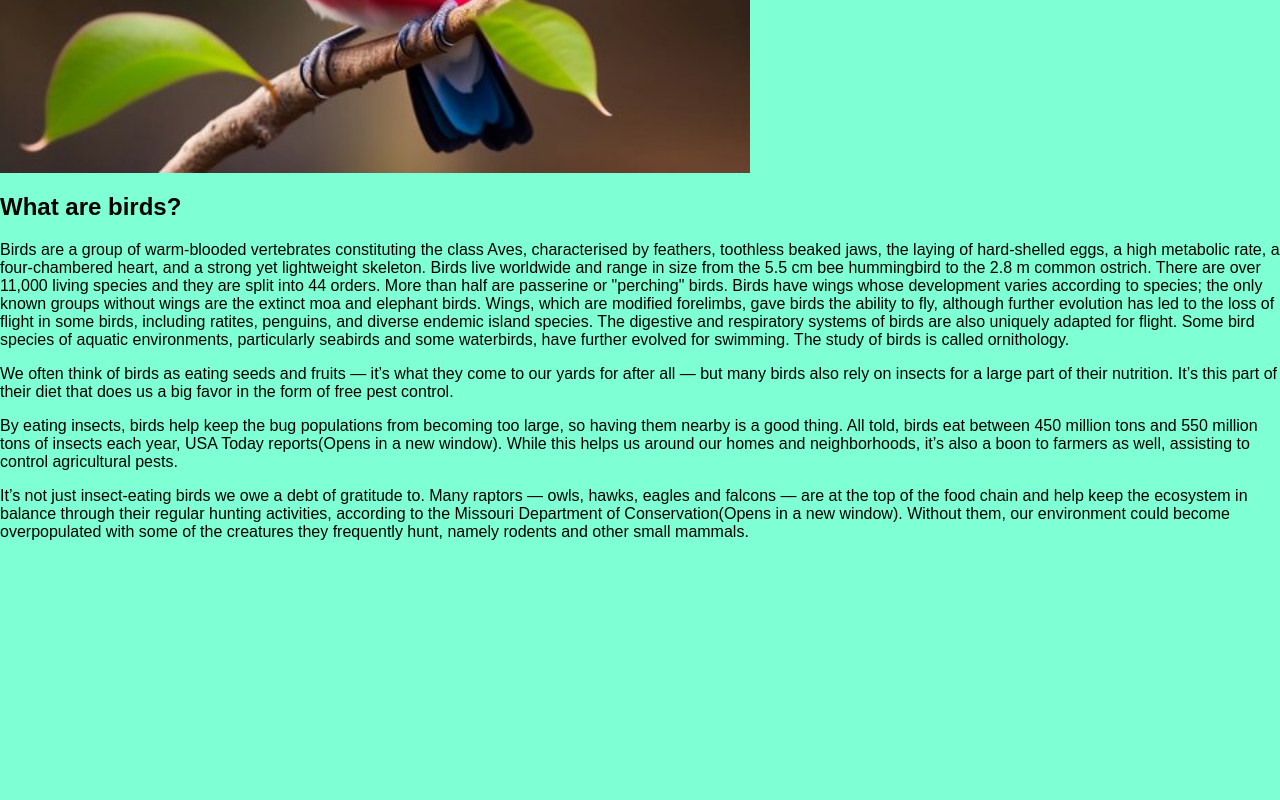
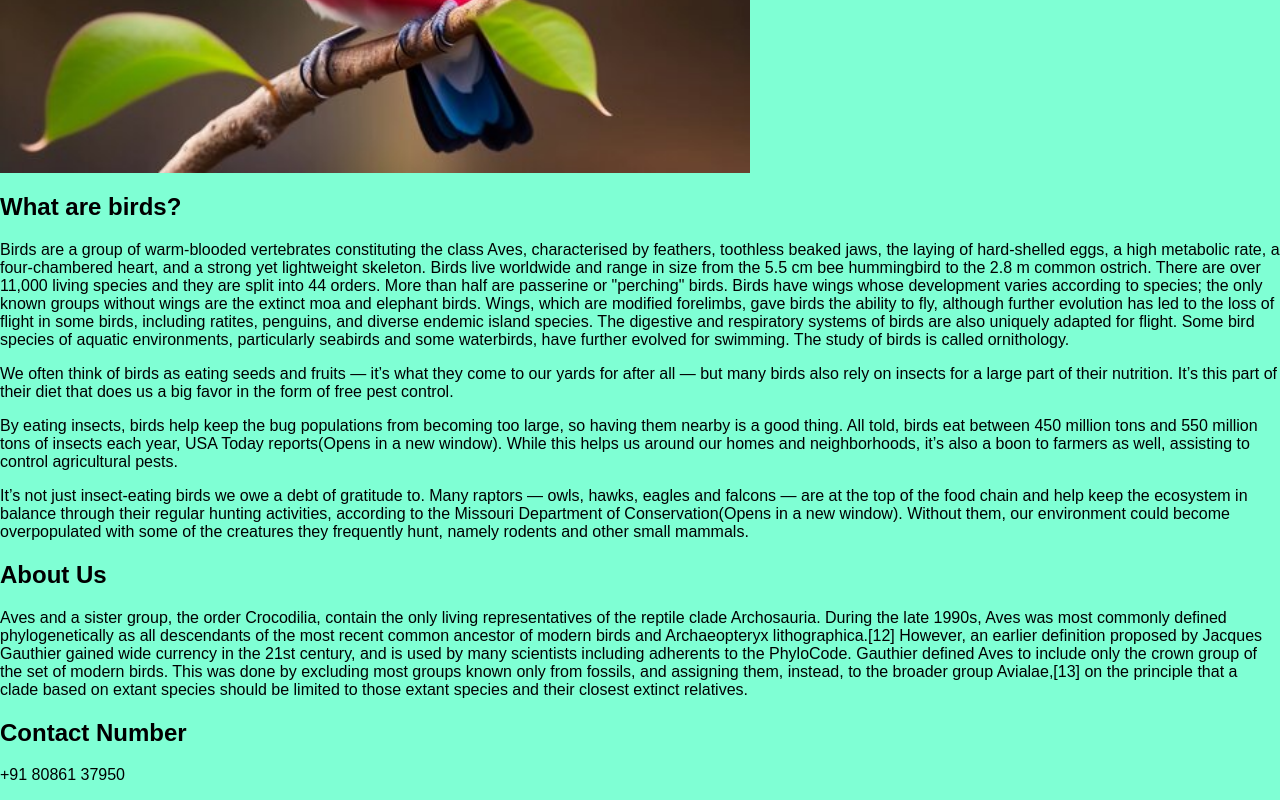
Before and after one commit to tusharmeno/Capstone-project, a plain HTML site: page index.html in a window 1280 px wide. Shown: the part 375-1175 px from the top of the page. Before the commit the page ends 932 px from the top, so only its background shows below. Drawn offline with Linux system fonts and the light colour scheme.

Commit message:
initialcommit

```diff
--- a/index.html
+++ b/index.html
@@ -5,9 +5,9 @@
     <body>
     <div class="topnav">
         <a class="active" href="#home">Home</a>
-        <a href="#">About Us</a>
+        <a href="#AboutUs">About Us</a>
         <a href="#">Gallery</a>
-        <a href="#">Contact Us</a>
+        <a href="#Contactus">Contact Us</a>
     </div>
 
     <section>
@@ -41,6 +41,22 @@
         </p>
     </section>
 
+    <section>
+        <div id="AboutUs">
+        <h1>About Us</h1>
+        <p>
+            Aves and a sister group, the order Crocodilia, contain the only living representatives of the reptile clade Archosauria. During the late 1990s, Aves was most commonly defined phylogenetically as all descendants of the most recent common ancestor of modern birds and Archaeopteryx lithographica.[12] However, an earlier definition proposed by Jacques Gauthier gained wide currency in the 21st century, and is used by many scientists including adherents to the PhyloCode. Gauthier defined Aves to include only the crown group of the set of modern birds. This was done by excluding most groups known only from fossils, and assigning them, instead, to the broader group Avialae,[13] on the principle that a clade based on extant species should be limited to those extant species and their closest extinct relatives.
+        </p>
+        </div>
+    </section>
+
+    <section>
+        <div id="Contactus">
+            <h1>Contact Number</h1>
+            <p>+91 80861 37950</p>
+        </div>
+    </section>
+
     <script>
         var myIndex = 0;
         carousel();
```
